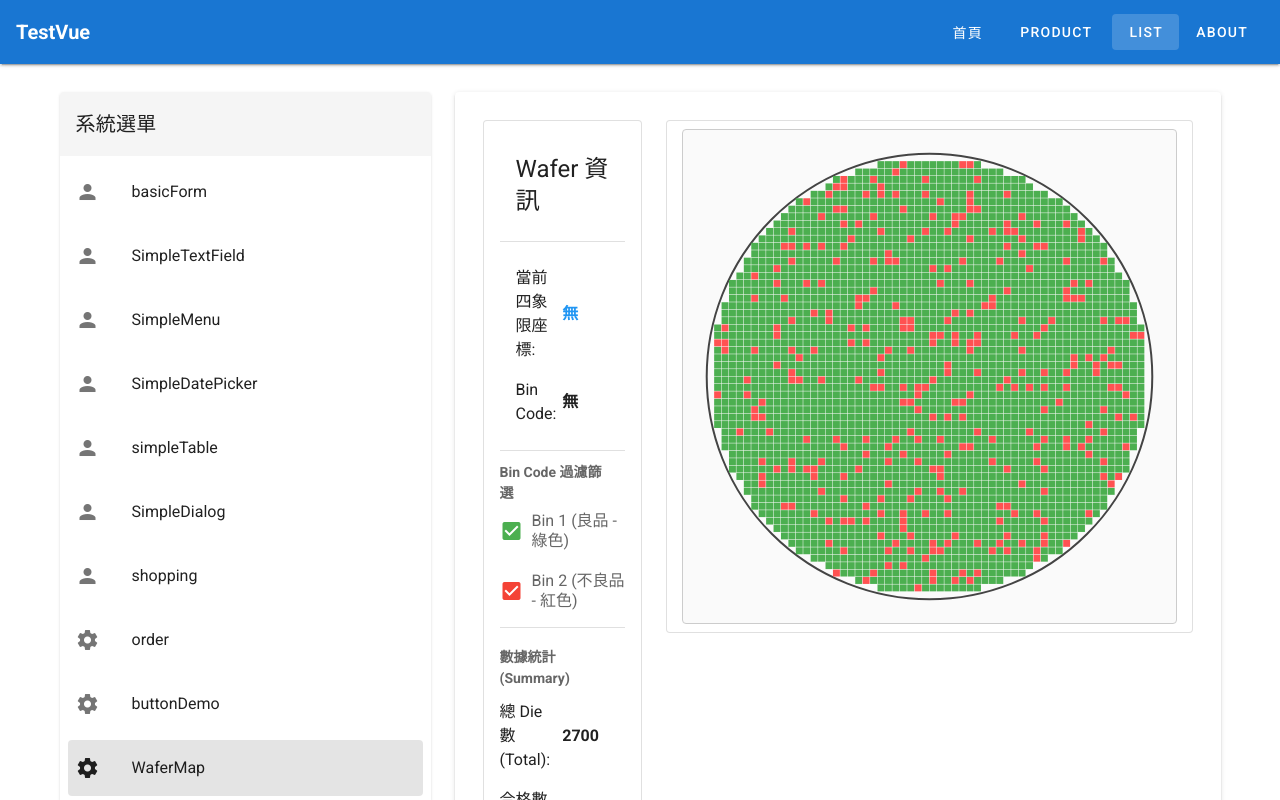
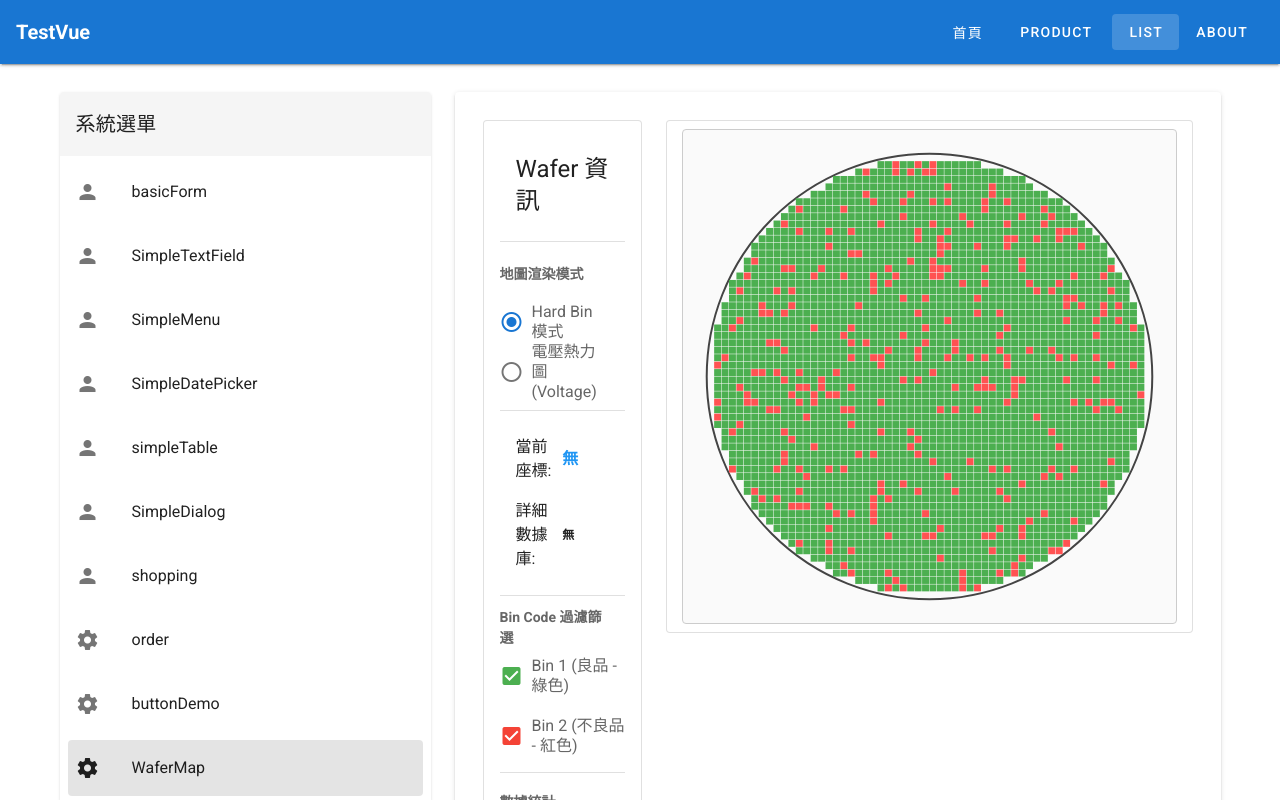
Before and after one commit to marix1102/my-vue2-project, a Vue app: page /list/wafer-map in a window 1280 px wide. Shown: the top 800 px of the page. Built offline with nearby package versions, Linux system fonts and the light colour scheme.

Commit message:
資料結構與渲染分離

```diff
--- a/src/views/wafer-map/WaferMap.vue
+++ b/src/views/wafer-map/WaferMap.vue
@@ -6,26 +6,44 @@
           <v-card-title class="headline">Wafer 資訊</v-card-title>
           <v-divider class="my-2"></v-divider>
 
+          <v-subheader class="pl-0 font-weight-bold">地圖渲染模式</v-subheader>
+          <v-radio-group v-model="renderMode" row class="mt-0" hide-details>
+            <v-radio label="Hard Bin 模式" value="hardBin"></v-radio>
+            <v-radio label="電壓熱力圖 (Voltage)" value="voltageHeatmap"
+            ></v-radio>
+          </v-radio-group>
+
+          <v-divider class="my-2"></v-divider>
+
           <v-list dense>
             <v-list-item>
-              <v-list-item-content>當前四象限座標:</v-list-item-content>
-              <v-list-item-content class="align-end font-weight-bold blue--text">
+              <v-list-item-content>當前座標:</v-list-item-content>
+              <v-list-item-content
+                class="align-end font-weight-bold blue--text"
+              >
                 {{ hoveredDie ? `(${hoveredDie.x}, ${hoveredDie.y})` : "無" }}
               </v-list-item-content>
             </v-list-item>
             <v-list-item>
-              <v-list-item-content>Bin Code:</v-list-item-content>
+              <v-list-item-content>詳細數據庫:</v-list-item-content>
               <v-list-item-content
-                class="align-end font-weight-bold"
-                :style="{ color: hoveredDieColor }"
+                class="align-end font-weight-bold caption"
+                style="text-align: right"
               >
-                {{ hoveredDie ? `Bin ${hoveredDie.bin}` : "無" }}
+                <template v-if="hoveredDie">
+                  Hard Bin: {{ hoveredDie.properties.bin }}<br />
+                  Soft Bin: {{ hoveredDie.properties.softBin }}<br />
+                  Voltage: {{ hoveredDie.properties.voltage }} V
+                </template>
+                <template v-else>無</template>
               </v-list-item-content>
             </v-list-item>
           </v-list>
 
           <v-divider class="my-2"></v-divider>
-          <v-subheader class="pl-0 font-weight-bold">Bin Code 過濾篩選</v-subheader>
+          <v-subheader class="pl-0 font-weight-bold"
+            >Bin Code 過濾篩選</v-subheader
+          >
 
           <v-checkbox
             v-model="selectedBins"
@@ -44,7 +62,9 @@
           ></v-checkbox>
 
           <v-divider class="my-4"></v-divider>
-          <v-subheader class="pl-0 font-weight-bold">數據統計 (Summary)</v-subheader>
+          <v-subheader class="pl-0 font-weight-bold"
+            >數據統計 (Summary)</v-subheader
+          >
 
           <v-list dense class="pa-0">
             <v-list-item class="px-0">
@@ -55,7 +75,9 @@
             </v-list-item>
             <v-list-item class="px-0">
               <v-list-item-content>合格數 (Pass):</v-list-item-content>
-              <v-list-item-content class="align-end font-weight-bold green--text">
+              <v-list-item-content
+                class="align-end font-weight-bold green--text"
+              >
                 {{ passCount }}
               </v-list-item-content>
             </v-list-item>
@@ -67,7 +89,9 @@
             </v-list-item>
             <v-list-item class="px-0">
               <v-list-item-content>整片良率 (Gross Yield):</v-list-item-content>
-              <v-list-item-content class="align-end font-weight-bold blue--text">
+              <v-list-item-content
+                class="align-end font-weight-bold blue--text"
+              >
                 {{ grossYield }} %
               </v-list-item-content>
             </v-list-item>
@@ -109,12 +133,13 @@
 
 <script>
 export default {
-  name: "WaferMapFourQuadrants",
+  name: "WaferMapDataDriven",
   data() {
     return {
       hoveredDie: null,
       totalDies: 0,
       selectedBins: [1, 2],
+      renderMode: "hardBin", // 當前視覺渲染模式：hardBin 或是 voltageHeatmap
       passCount: 0,
       failCount: 0,
       waferRadiusInDies: 30,
@@ -122,16 +147,18 @@ export default {
     };
   },
   watch: {
-    // 當過濾條件變更時，必須重新繪製離屏快取背景，再刷新主畫面
+    // 當任何與「視覺表現相關」的變數變動時，觸發中央重繪
     selectedBins() {
-      this.updateOffscreenCache();
-      this.drawWafer();
+      this.refreshMap();
+    },
+    renderMode() {
+      this.refreshMap();
     },
   },
   computed: {
     hoveredDieColor() {
       if (!this.hoveredDie) return "";
-      return this.hoveredDie.bin === 1 ? "green" : "red";
+      return this.hoveredDie.properties.bin === 1 ? "green" : "red";
     },
     grossYield() {
       if (this.totalDies === 0) return "0.00";
@@ -139,13 +166,12 @@ export default {
     },
   },
   created() {
-    // 非回應式變數避免 Vue 精準監聽耗損效能
     this.rawWaferData = [];
     this.canvasSize = 500;
     this.dieWidth = 0;
     this.dieHeight = 0;
 
-    // 初始化記憶體中的離屏畫布與隱藏 Context
+    // 初始化快取離屏畫布
     this.offscreenCanvas = document.createElement("canvas");
     this.offscreenCtx = this.offscreenCanvas.getContext("2d");
   },
@@ -158,6 +184,7 @@ export default {
     window.removeEventListener("resize", this.resizeCanvas);
   },
   methods: {
+    // 1. 模擬巨量產線測試數據（包含多元測試資料欄位）
     generateWaferMap() {
       const data = [];
       const R = this.waferRadiusInDies;
@@ -168,10 +195,26 @@ export default {
       for (let x = -R; x <= R; x++) {
         for (let y = -R; y <= R; y++) {
           if (this.isDieFullyInsideWafer(x, y, R)) {
-            const bin = Math.random() > 0.12 ? 1 : 2;
-            data.push({ x, y, bin });
+            const isPass = Math.random() > 0.12;
 
-            if (bin === 1) pCount++;
+            // 各業務與參數欄位完全封裝在 properties 內部
+            data.push({
+              x,
+              y,
+              properties: {
+                bin: isPass ? 1 : 2,
+                softBin: isPass ? (Math.random() > 0.5 ? 11 : 12) : 21,
+                voltage: parseFloat(
+                  (isPass
+                    ? 1.1 + Math.random() * 0.2
+                    : 0.5 + Math.random() * 0.4
+                  ).toFixed(3)
+                ),
+                current: parseFloat((Math.random() * 50).toFixed(2)),
+              },
+            });
+
+            if (isPass) pCount++;
             else fCount++;
           }
         }
@@ -182,44 +225,43 @@ export default {
       this.failCount = fCount;
 
       this.rawWaferData = Object.freeze(data);
-
-      // 資料結構異動，重新烤焙快取底圖並重繪畫面
-      this.updateOffscreenCache();
-      this.drawWafer();
+      this.refreshMap();
     },
 
-    isDieFullyInsideWafer(x, y, R) {
-      const corners = [
-        { cx: x, cy: y },
-        { cx: x + 1, cy: y },
-        { cx: x, cy: y + 1 },
-        { cx: x + 1, cy: y + 1 },
-      ];
-      return corners.every((corner) => corner.cx * corner.cx + corner.cy * corner.cy <= R * R);
+    /**
+     * 【核心架構：業務解耦色彩與過濾適配器】
+     * 這是整個專案中，唯一與具體業務欄位（bin、voltage）產生相依的地方。
+     * 渲染層迴圈只管把 die 丟進來，這個適配器負責回傳「顏色字串」。
+     * 如果回傳 null，代表該晶粒目前被過濾隱藏，不進行繪製。
+     */
+    colorAdapter(die) {
+      const props = die.properties;
+
+      // A. Hard Bin 渲染模式
+      if (this.renderMode === "hardBin") {
+        if (!this.selectedBins.includes(props.bin)) return null; // 被過濾篩選掉，不渲染
+        return props.bin === 1 ? "#4CAF50" : "#FF5252";
+      }
+
+      // B. 電壓參數熱力圖模式 (Voltage Heatmap)
+      if (this.renderMode === "voltageHeatmap") {
+        // 假設實體安全電壓區間落在 0.5V ~ 1.3V，將其對應為動態色階
+        const minV = 0.5;
+        const maxV = 1.3;
+        const ratio = Math.min(
+          Math.max((props.voltage - minV) / (maxV - minV), 0),
+          1
+        );
+
+        // 240度(藍色, 低壓) 到 0度(紅色, 高壓) 的 HSL 色階漸層轉換，每隔120度佔據一個核心位置：0度或360度：紅色，120度：綠色，240度：藍色
+        const hue = (1 - ratio) * 240;
+        return `hsl(${hue}, 100%, 50%)`;
+      }
+
+      return "#CCCCCC";
     },
 
-    resizeCanvas() {
-      const container = this.$refs.canvasContainer.$el;
-      if (!container) return;
-      const size = Math.max(Math.min(container.clientWidth - 32, 600), 0);
-      this.canvasSize = size;
-
-      const canvas = this.$refs.waferCanvas;
-      if (canvas) {
-        canvas.width = size;
-        canvas.height = size;
-
-        // 離屏畫布寬高必須與主畫布完全同步，貼圖才不會失真
-        this.offscreenCanvas.width = size;
-        this.offscreenCanvas.height = size;
-
-        // 縮放尺寸後，重新烤焙底圖
-        this.updateOffscreenCache();
-        this.drawWafer();
-      }
-    },
-
-    // 將昂貴的數萬次迴圈與圓框線製圖「預先烤焙」在離屏畫布上
+    // 2. 畫布底層製圖：徹底去業務化，只負責機械式地拿色彩塗色
     updateOffscreenCache() {
       const size = this.canvasSize;
       const pad = this.padding;
@@ -227,7 +269,6 @@ export default {
       if (usableSize <= 0) return;
 
       const ctx = this.offscreenCtx;
-      // 抹除離屏舊底圖
       ctx.clearRect(0, 0, size, size);
 
       const R = this.waferRadiusInDies;
@@ -238,7 +279,7 @@ export default {
       const pixelCenterX = size / 2;
       const pixelCenterY = size / 2;
 
-      // A. 繪製 Wafer 圓框線
+      // 繪製 Wafer 圓框線
       const radiusInPixels = R * this.dieWidth;
       ctx.beginPath();
       ctx.arc(pixelCenterX, pixelCenterY, radiusInPixels, 0, 2 * Math.PI);
@@ -246,31 +287,38 @@ export default {
       ctx.lineWidth = 2;
       ctx.stroke();
 
-      // B. 繪製所有靜態 Die 點位
+      // 迭代繪製所有靜態 Die 點位
       this.rawWaferData.forEach((die) => {
-        if (!this.selectedBins.includes(die.bin)) return;
+        // Canvas 不需要判斷什麼是 bin，直接索取色彩
+        const color = this.colorAdapter(die);
+        if (!color) return; // 適配器判定不需渲染（被過濾），直接跳過
 
         const pixelX = pixelCenterX + die.x * this.dieWidth;
         const pixelY = pixelCenterY - (die.y + 1) * this.dieHeight;
 
-        ctx.fillStyle = die.bin === 1 ? "#4CAF50" : "#FF5252";
+        ctx.fillStyle = color;
         ctx.fillRect(pixelX, pixelY, this.dieWidth - 0.5, this.dieHeight - 0.5);
       });
     },
 
-    // 純負責貼圖快取與疊加 Hover 元素
+    // 統一重新烤焙快取底圖與重新繪製的調度方法
+    refreshMap() {
+      this.updateOffscreenCache();
+      this.drawWafer();
+    },
+
+    // 輕量主畫布渲染層：純負責將離屏快取「一鍵貼上」並重疊當前 Hover 提示框
     drawWafer() {
       const canvas = this.$refs.waferCanvas;
       if (!canvas) return;
       const ctx = canvas.getContext("2d");
 
-      // A. 清空主畫布
       ctx.clearRect(0, 0, canvas.width, canvas.height);
 
-      // B. 瞬間貼上預先畫好的離屏快取圖 (GPU 快取拷貝，接近 0ms)
+      // 直接使用 GPU 快取拷貝貼圖
       ctx.drawImage(this.offscreenCanvas, 0, 0);
 
-      // C. 疊加繪製：當前滑鼠單格 Hover 黑色提示外框
+      // 疊加繪製：當前滑鼠單格 Hover 黑色提示外框
       if (this.hoveredDie) {
         const pixelCenterX = this.canvasSize / 2;
         const pixelCenterY = this.canvasSize / 2;
@@ -301,7 +349,8 @@ export default {
         (die) => die.x === gridX && die.y === gridY
       );
 
-      if (foundDie && this.selectedBins.includes(foundDie.bin)) {
+      // 滑鼠互動判定解耦：向適配器確認該點目前在畫面上是否「可見（非 null）」
+      if (foundDie && this.colorAdapter(foundDie) !== null) {
         if (
           !this.hoveredDie ||
           this.hoveredDie.x !== foundDie.x ||
@@ -321,6 +370,35 @@ export default {
         this.drawWafer();
       }
     },
+
+    isDieFullyInsideWafer(x, y, R) {
+      const corners = [
+        { cx: x, cy: y },
+        { cx: x + 1, cy: y },
+        { cx: x, cy: y + 1 },
+        { cx: x + 1, cy: y + 1 },
+      ];
+      return corners.every(
+        (corner) => corner.cx * corner.cx + corner.cy * corner.cy <= R * R
+      );
+    },
+
+    resizeCanvas() {
+      const container = this.$refs.canvasContainer.$el;
+      if (!container) return;
+      const size = Math.max(Math.min(container.clientWidth - 32, 600), 0);
+      this.canvasSize = size;
+
+      const canvas = this.$refs.waferCanvas;
+      if (canvas) {
+        canvas.width = size;
+        canvas.height = size;
+        this.offscreenCanvas.width = size;
+        this.offscreenCanvas.height = size;
+
+        this.refreshMap();
+      }
+    },
   },
 };
 </script>
```
